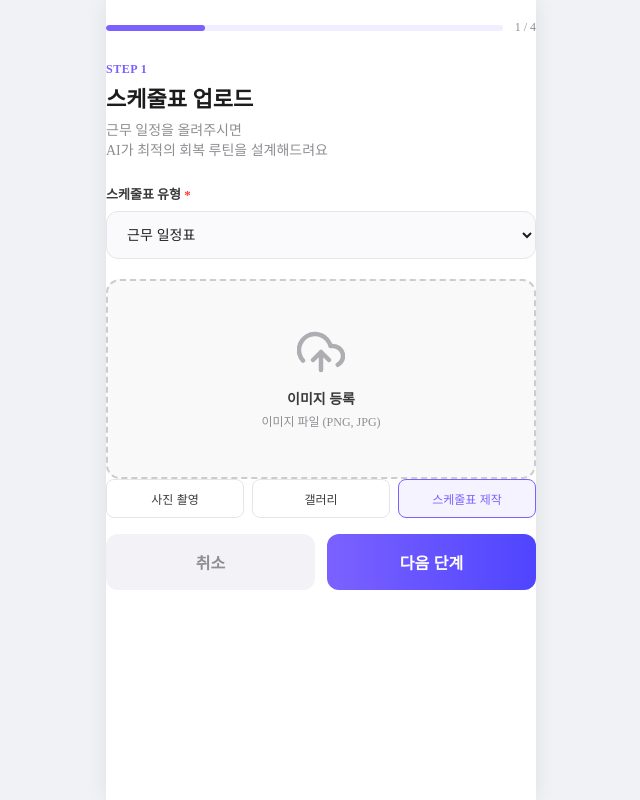
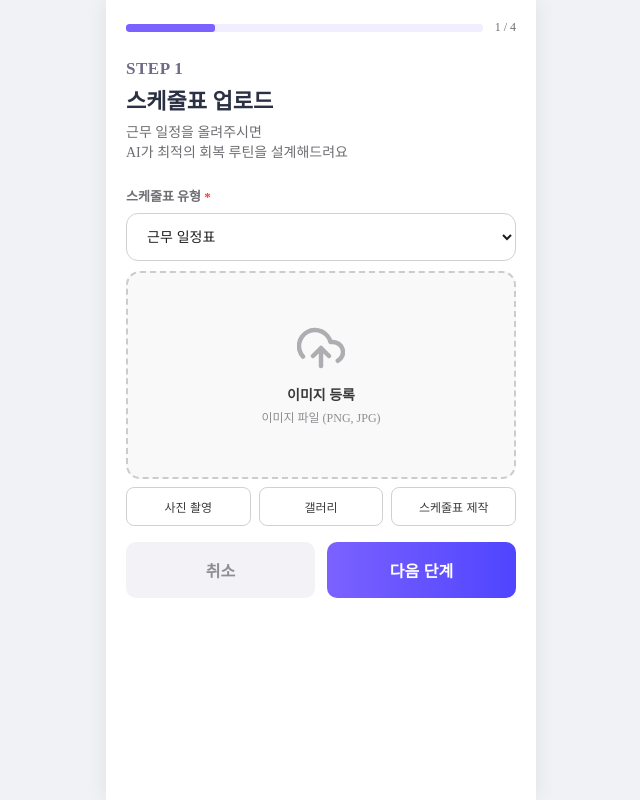
Before and after one commit to LikeLionUniv-INU/14th-WellDone-frontend, a React (Vite) app: page /routine in a window 1280 px wide. Shown: the whole page, without its empty margins (319-959 px from the left). Built offline with nearby package versions, Linux system fonts and the light colour scheme.

Commit message:
Fix 6번 페이지 step 6,7 디자인 아직 미완성

```diff
--- a/src/pages/AIRoutine.jsx
+++ b/src/pages/AIRoutine.jsx
@@ -452,7 +452,7 @@ export default function AIRoutine() {
               <div className="textarea-wrapper">
                 <textarea
                   className="request-textarea"
-                  placeholder={`구체적으로 희망하는 바를 30자 이내로 입력해주세요.\n입력한 내용은 맞춤형 웰니스 루틴 형성에 참고됩니다.`}
+                  placeholder={`구체적으로 희망하는 바를 200자 이내로 \n입력해주세요.\n입력한 내용은 맞춤형 웰니스 루틴 형성에 참고됩니다.`}
                   maxLength={200}
                   value={requestText}
                   onChange={(e) => setRequestText(e.target.value)}
--- a/src/styles/AIRoutine.css
+++ b/src/styles/AIRoutine.css
@@ -1,6 +1,7 @@
 .schedule-container {
   display: flex;
   flex-direction: column;
+  align-items: center;
   width: 100%;
   max-width: 480px; /* 모바일 웹/앱 비율 기준 */
   height: 100vh;
@@ -11,18 +12,19 @@
   position: relative;
 }
 
-/* 프로그레스 바 스타일 */
+/* 진행도 바 스타일 */
 .progress-header {
   display: flex;
   align-items: center;
   gap: 12px;
   margin-top: 20px;
   margin-bottom: 24px;
+  padding: 0 20px;
 }
 
 .progress-bar-bg {
   flex: 1;
-  height: 6px;
+  height: 0.5rem;
   background-color: #F0EEFF;
   border-radius: 3px;
   overflow: hidden;
@@ -36,32 +38,35 @@
 
 .progress-text {
   font-size: 12px;
-  color: #8E8E93;
+  color: #6E6E73;
   font-weight: 500;
+
+
 }
 
 /* 타이틀 스타일 */
 .step-titles {
   margin-bottom: 24px;
+  padding: 0 20px;
 }
 
 .step-indicator {
-  font-size: 12px;
+  font-size: 17px;
   font-weight: bold;
-  color: #7B61FF;
+  color: #6F6A86;
   letter-spacing: 0.5px;
 }
 
 .step-titles h2 {
   font-size: 22px;
   font-weight: bold;
-  color: #1C1C1E;
+  color: #2B3143;
   margin: 4px 0 8px 0;
 }
 
 .step-titles p {
   font-size: 14px;
-  color: #8E8E93;
+  color: #6E6E73;
   line-height: 1.4;
   margin: 0;
 }
@@ -69,13 +74,15 @@
 /* 입력 그룹 (드롭다운) */
 .input-group {
   margin-bottom: 20px;
+  margin: 0px 20px;
+  margin-bottom: 10px;
 }
 
 .input-group label {
   display: block;
   font-size: 13px;
   font-weight: 600;
-  color: #3A3A3C;
+  color: #6E6E73;
   margin-bottom: 8px;
 }
 
@@ -86,37 +93,42 @@
 .type-select {
   width: 100%;
   padding: 14px 16px;
-  border: 1px solid #E5E5EA;
+  border: 1.5px solid #D2D0D0;
   border-radius: 12px;
   font-size: 14px;
   color: #1C1C1E;
-  background-color: #FAFAFC;
+  background-color: #FFFFFF;
   outline: none;
   cursor: pointer;
 }
 
 /* 이미지 업로드 박스 */
-/* 기존 upload-box를 확실하게 고정 */
 .upload-box {
-  width: 100%;
-  height: 200px; /* 적절한 높이 고정 */
+  /* 너비를 컨테이너에서 좌우 패딩(20px + 20px = 40px)을 뺀 만큼 설정 */
+  width: calc(100% - 40px);
+
+  /* 중앙 정렬 핵심 */
+  margin: 0 auto;
+
+  height: 13rem;
   border: 2px dashed #ccc;
   border-radius: 14px;
   display: flex;
   align-items: center;
   justify-content: center;
   cursor: pointer;
-  overflow: hidden; /* ★ 이 설정이 이미지가 튀어나가는 걸 막아줍니다 */
+  overflow: hidden;
   position: relative;
   background-color: #f9f9f9;
+  margin-bottom: 8px;
+
 }
 
-/* 튀어나가는 이미지 강제 사이즈 조정 */
+/* 튀어나가는 이미지 사이즈 조정 */
 .preview-image {
   width: 100%;
   height: 100%;
   object-fit: contain; /* 이미지를 잘리지 않고 박스 안에 다 보이게 함 */
-  /* 혹은 꽉 채우고 싶으면 'cover'로 바꾸세요 */
 }
 
 .upload-box:hover {
@@ -151,12 +163,13 @@
   display: flex;
   gap: 8px;
   margin-bottom: auto; /* 하단 네비게이션을 바닥으로 밀어내기 위함 */
+  padding: 0 20px;
 }
 
 .sub-btn {
   flex: 1;
   padding: 10px 0;
-  border: 1px solid #E5E5EA;
+  border: 1px solid #D2D0D0;
   border-radius: 8px;
   background-color: #FFFFFF;
   font-size: 12px;
@@ -164,11 +177,16 @@
   color: #3A3A3C;
   cursor: pointer;
 }
+/*어... 굳이 하이라이트 만들 필요 없었는데 실수로 분리해버림*/
+.highlight-sub {
+  border-color: #D2D0D0;
+  color: #3A3A3C;
+}
 
-.highlight-sub {
-  border-color: #7B61FF;
-  color: #7B61FF;
-  background-color: #F5F3FF;
+.sub-btn:active {
+  background-color: #7B61FF;
+  border-color: #D2D0D0;
+  color: #FFFFFF;
 }
 
 
@@ -180,11 +198,12 @@
   grid-template-columns: repeat(2, 1fr);
   gap: 12px;
   margin: 20px 0;
+  padding: 0 20px;
 }
 
 /* 개별 카드 기본 스타일 */
 .wellness-card {
-  border: 1.5px solid #e0e0e0;
+  border: 1px solid #D2D0D0;
   border-radius: 14px;
   padding: 18px 12px;
   text-align: center;
@@ -208,23 +227,23 @@
 .card-title {
   font-size: 15px;
   font-weight: 600;
-  color: #333;
+  color: #2B3143;
   margin-bottom: 2px;
 }
 
 .card-sub {
-  font-size: 12px;
-  color: #888;
+  font-size: 13px;
+  color: #6E6E73;
 }
 
-/* 카드가 선택되었을 때(Selected) 스타일 */
+/* 카드가 선택되었을 때 스타일 */
 .wellness-card.selected {
-  border-color: #6366f1; /* 보라/인디고 계열 포인트 컬러 */
-  background-color: #f5f3ff; /* 연한 보라빛 배경 */
+  background-color: #EEF0FF;
+  border: 2px solid #7B61FF;
 }
 
 .wellness-card.selected .card-title {
-  color: #4f46e5;
+  color: #7B61FF;
 }
 
 
@@ -232,6 +251,7 @@
 .question-section {
   margin-bottom: 28px;
   text-align: left;
+  padding: 0 20px;
 }
 
 .question-title {
@@ -250,21 +270,21 @@
 
 /* 알약(Pill) 태그 기본 스타일 */
 .pill-tag {
-  padding: 8px 16px;
-  border: 1.5px solid #e0e0e0;
+  padding: 4px 16px;
+  border: 1px solid #D2D0D0;
   border-radius: 20px;
   font-size: 13px;
-  color: #666;
-  background-color: #fff;
+  color: #6E6E73;
+  background-color: #ffffff;
   cursor: pointer;
   transition: all 0.2s ease;
 }
 
 /* 알약 태그 선택 상태 */
 .pill-tag.selected {
-  border-color: #4f46e5;
-  color: #4f46e5;
-  background-color: #f5f3ff;
+  border-color: #6F6AF8;
+  color: #6F6AF8;
+  background-color: #EEF0FF;
   font-weight: 600;
 }
 
@@ -384,18 +404,20 @@
 .bottom-nav-buttons {
   display: flex;
   gap: 12px;
-  padding: 16px 0;
+  padding: 16px 20px;
   background-color: #FFFFFF;
+
 }
 
 .nav-btn {
   flex: 1;
-  padding: 16px 0;
+  padding: 1rem 0;
   border: none;
-  border-radius: 12px;
+  border-radius: 10px;
   font-size: 16px;
   font-weight: bold;
   cursor: pointer;
+
 }
 
 .cancel-btn {
@@ -415,10 +437,11 @@
 /* 상단 탭 스위치 */
 .schedule-toggle-group {
   display: flex;
-  background-color: #dbe2ff;
+  background-color: #D4D9FF;
   border-radius: 25px;
   padding: 3px;
-  margin-bottom: 8px;
+  margin: 16px 20px 16px 20px;
+
 }
 
 .toggle-btn {
@@ -429,21 +452,23 @@
   border-radius: 22px;
   font-size: 13px;
   font-weight: 700;
-  color: #5d50fe;
+  color: #6E6E73;
   cursor: pointer;
-  transition: all 0.2s ease;
+
 }
 
 .toggle-btn.active {
-  background-color: #5d50fe;
+  background: linear-gradient(90deg, #7B61FF 0%, #4F45FF 100%);
   color: #ffffff;
   box-shadow: 0 2px 6px rgba(93, 80, 254, 0.3);
 }
 
-/* 테두리 추가 버튼 (+ 스케줄 추가 / + 직접 일정 추가) */
+/* 테두리 버튼 (+ 스케줄 추가 / + 직접 일정 추가) */
 .outline-add-btn {
-  width: 100%;
-  padding: 12px 0;
+  width: calc(100% - 40px);
+  margin: 0 20px;
+  padding: 12px 0px;
+  margin-top: 20px;
   border: 1px solid #5d50fe;
   background-color: #ffffff;
   color: #5d50fe;
@@ -464,6 +489,7 @@
   font-size: 14px;
   font-weight: 700;
   color: #6c5ce7;
+  margin: 0 20px;
 }
 
 .weekly-table {
@@ -479,7 +505,7 @@
 .weekly-table td {
   border: 1px solid #e8e8ee;
   text-align: center;
-  height: 32px;
+  height: 40px;
   font-size: 12px;
   overflow: hidden;
   word-break: break-all;
--- a/src/styles/ScheduleModal.css
+++ b/src/styles/ScheduleModal.css
@@ -112,8 +112,8 @@
 }
 
 .modal-submit-btn {
-  width: 140px;
-  padding: 12px 0;
+  width: 160px;
+  padding: 6px 0;
   background-color: #7b61ff;
   color: #ffffff;
   border: none;
```
